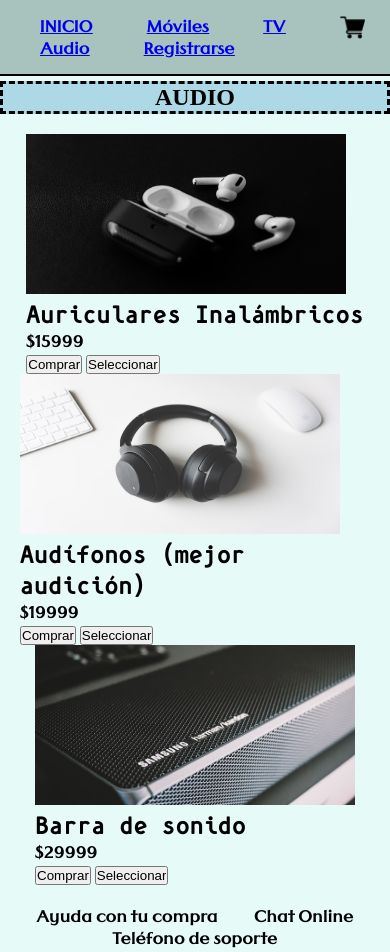
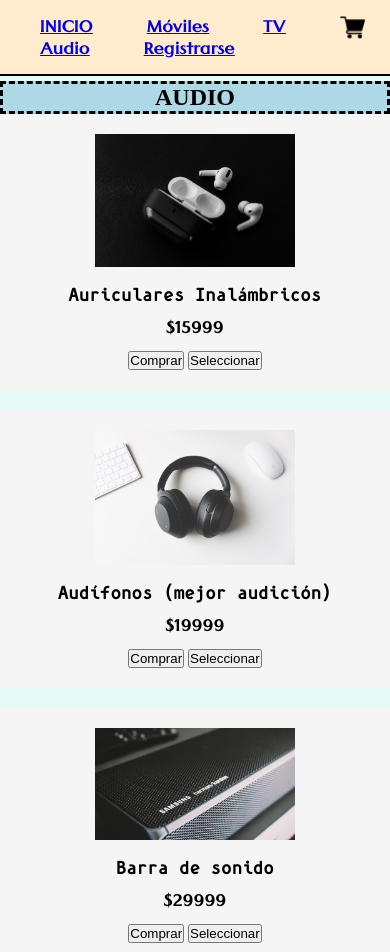
Before and after one commit to t0m42/samsung-shop, a plain HTML site: page pages/audio.html in a window 390 px wide. Shown: the top 952 px of the page. Drawn offline with Linux system fonts and the light colour scheme.

Commit message:
segunda entrega finalizada

```diff
--- a/css/style.css
+++ b/css/style.css
@@ -24,15 +24,19 @@ body{
 
 header{
     background-color: rgba(103, 137, 131, 0.49);
+    width: 100%;
     margin: 0;
     padding: 15px;
     border-bottom: 2px solid black;
 }
+
 .barranav{
+    width: 100%;
     display: flex;
     justify-content: space-between;
 }
 .barranav li a:hover{
+    width: 100%;
     color: black;
     text-decoration: underline;
 }
@@ -50,7 +54,7 @@ header{
 
 .samsungicono{
     margin-top: 8rem;
-    margin-bottom: 8rem;
+    margin-bottom: 7rem;
     text-align: center;
     padding: 30px;
 }
@@ -68,10 +72,10 @@ ul, div{
     display: flex;
     width: 30%;
     flex-direction: column;
-    margin-top: 8rem;
-    margin-left: 8rem;
-    margin-bottom:8rem;
-    padding: 20px;
+    margin-top: 7rem;
+    margin-left: 4rem;
+    margin-bottom:7rem;
+    padding: 15px;
     border: 2px solid black;
 }
 
@@ -79,14 +83,15 @@ ul, div{
     background-image: url(../assets/img/fondo.index.jpg);
     background-size: cover;
     background-repeat: no-repeat;
+    background-attachment: fixed;
+
 }
 
 .imagen-formulario{
     background-image: url(../assets/img/imagen.registro.jpg);
     background-size:cover;
     background-repeat: no-repeat;
-
-
+    background-attachment: fixed;
 }
 nav ul li{
     display: inline;
@@ -112,7 +117,9 @@ footer{
     display:flex;
     justify-content: space-evenly;
     flex-wrap: wrap;
+    padding-bottom: 0%;
 }
+
 
 .moviles{
     margin-top: 5px;
@@ -137,10 +144,73 @@ footer{
 
 .catalogos{
     margin: 20px;
+    padding: 25px;
+    display: flex;
+    justify-content: space-evenly;
+    align-items: flex-start;
+    align-self: flex-end;
+    flex-wrap: wrap;
+}
+
+.grid-audio {
+    display: grid;
+    grid-template-columns: repeat(auto-fit, minmax(300px, 1fr));
+    grid-gap: 20px;
+    list-style: none;
+    padding: 0;
+  }
+
+  .grid-audio li {
+    background-color: #f5f5f5;
+    padding: 20px;
+    text-align: center;
+  }
+
+  .grid-audio img {
+    width: 100%;
+    max-width: 200px;
+    height: auto;
+    margin-bottom: 10px;
+  }
+
+  .grid-audio h2 {
+    font-size: 18px;
+    margin-bottom: 10px;
+  }
+
+  .grid-audio p {
+    margin-bottom: 10px;
+  }
+
+@media (max-width:1024px){
+
+header{
+    background-color: lightblue;
     display: flex;
     justify-content: space-around;
+}
+}
+@media (max-width:768px){
+
+header{
+    background-color: lightyellow;
+    display: flex;
+    flex-direction: column;
     align-items: center;
-    align-self: flex-end;
-    flex-wrap: wrap;
+    justify-content: space-between;
+}
+
+@media (max-width:425px){
+
+header{
+    width: 100%;
+    background-color: blanchedalmond;
+}
+}
+.samsungicono{
+    display: flex;
+    justify-content: center;
 
 }
+
+}
--- a/pages/audio.html
+++ b/pages/audio.html
@@ -23,23 +23,23 @@
     <main>
         <section>
             <h1 class="audio">AUDIO</h1></h1>
-            <ul class="catalogos">
+            <ul class="grid-audio">
                 <li>
-                    <img src="../assets/img/auriculares.jpg" alt="auricularesinalambricos">
+                    <img class="img1" src="../assets/img/auriculares.jpg" alt="auricularesinalambricos">
                     <h2>Auriculares Inalámbricos</h2>
                     <p>$15999</p>
                     <input type="submit" value="Comprar">
                     <input type="submit" value="Seleccionar">
                 </li>
                 <li>
-                    <img src="../assets/img/audífonos.jpg" alt="audifonos">
+                    <img class="img2" src="../assets/img/audífonos.jpg" alt="audifonos">
                     <h2>Audífonos (mejor audición) </h2>
                     <p>$19999</p>
                     <input type="submit" value="Comprar">
                     <input type="submit" value="Seleccionar">
                 </li>
                 <li>
-                    <img src="../assets/img/barradesonido.jpg" alt="barradesonido">
+                    <img class="img3" src="../assets/img/barradesonido.jpg" alt="barradesonido">
                     <h2>Barra de sonido</h2>
                     <p>$29999</p>
                     <input type="submit" value="Comprar">
```
Also changed, not shown: pages/moviles.html (+1 -1 lines), pages/tv.html (+1 -1 lines), 1 other file.
